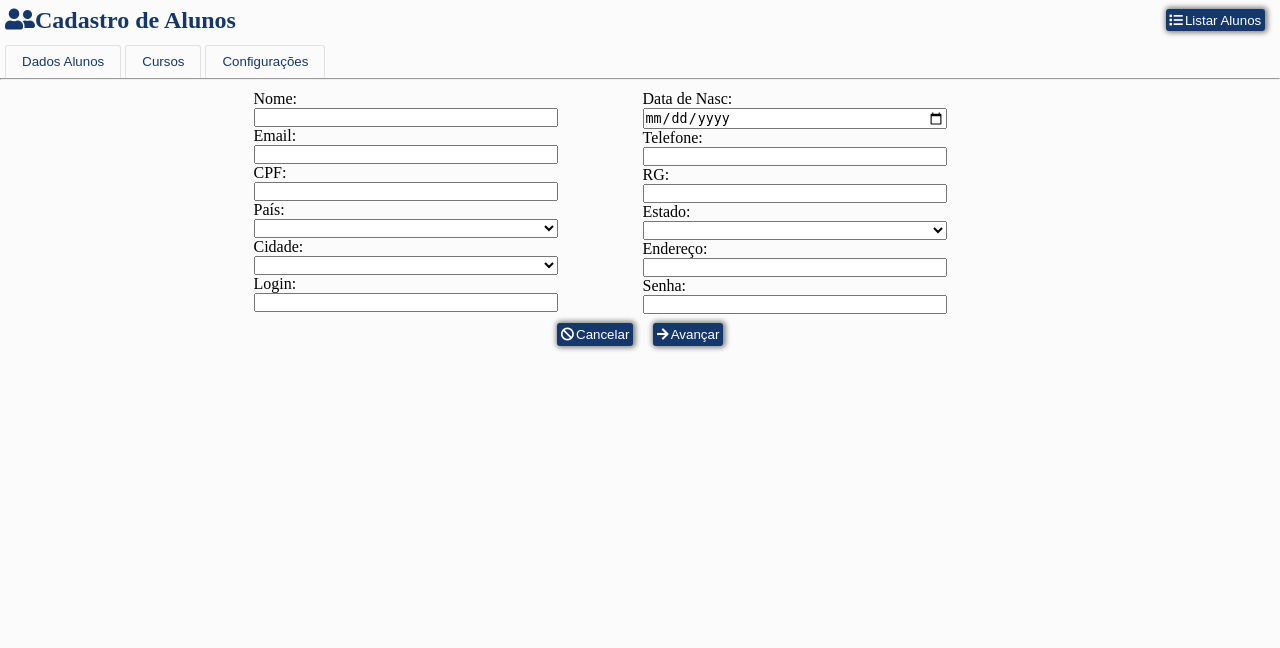
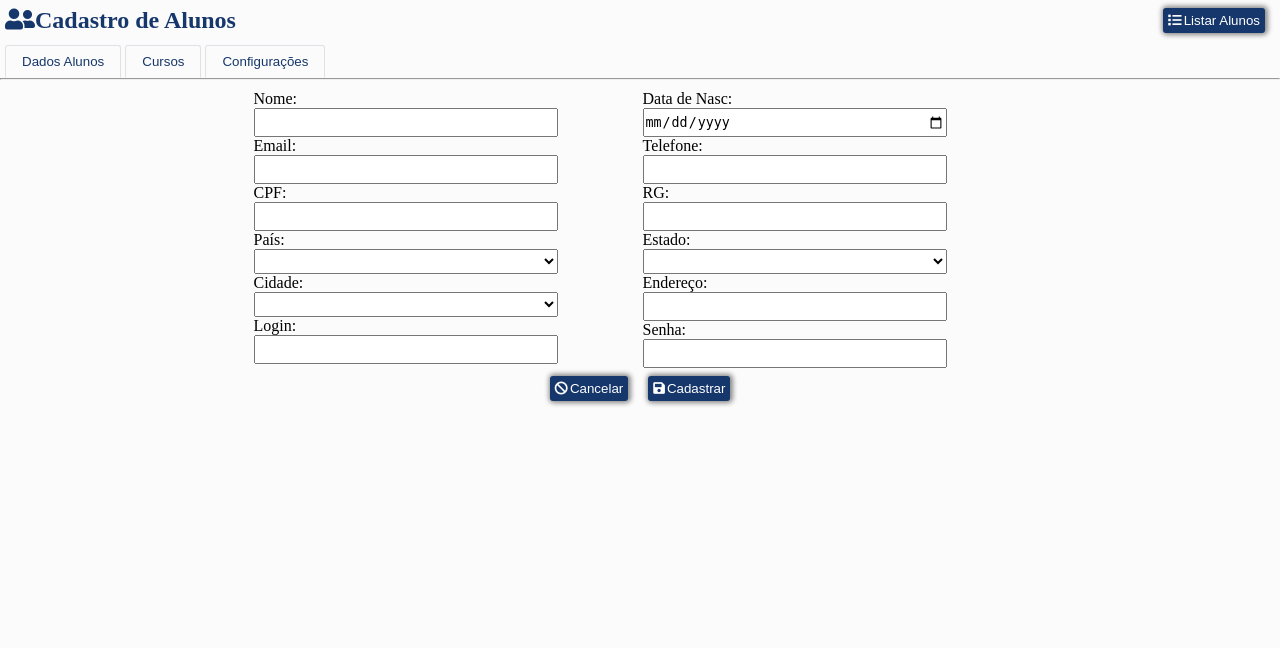
Before and after one commit to caiolimasantos/sistemadecursoathenas, a PHP site: page /pages/cadastro-de-alunos.php in a window 1280 px wide. Shown: the part 64-712 px from the top of the page. Run offline with PHP 8.4, Linux system fonts and the light colour scheme; the visitor is signed in with stand-in values (Sample User, id 1); data that the repository does not hold is empty.

Commit message:
update page de cadastro

```diff
--- a/css/cadastro.css
+++ b/css/cadastro.css
@@ -20,15 +20,14 @@
     color: var(--color-btn);
 }
 #section-btn{
-    display: inline-flex;
+    display: flex;
     justify-content: center;
     height: 5vh;
     align-items: center;
-    margin-bottom: 5px;
 }
 .btncad{
     margin: 10px;
-    padding: 0.3%;
+    padding: 5px;
     border: none;
     border-radius: 3px;
     color: white;
@@ -76,9 +75,11 @@
 }
 .ip{
     width: 300px;
+    height: 25px;
 }
 .select{
     width: 304px;
+    height: 25px;
 }
 .ip:default{
     text-align: center;
--- a/js/scriptcadastro.js
+++ b/js/scriptcadastro.js
@@ -24,17 +24,19 @@ function TabNavagtion() {
         showCurrentTab(target.dataset.id)
     }
 
+
     function listenForChange() {
         html.links.forEach(tab => {
             tab.addEventListener('click', selectTab)
         })
+
     }
 
     function init() {
         hideAllTabContent()
         listenForChange()
         html.content[0].style.display="block";
-        console.log(html.buttom)
+
     }
 
     return {
--- a/pages/cadastro-de-alunos.php
+++ b/pages/cadastro-de-alunos.php
@@ -32,7 +32,7 @@ include_once("../config/config.php");
         </div>
         <hr />
         </div>
-        <form action="" method="post">
+        <form action="../config/cadastro.php" method="post">
             <div class="content">
                 <div id="dados">
                     <!--SECAO DADOS-->
@@ -116,11 +116,11 @@ include_once("../config/config.php");
                 </article>
 
             </div>
+        <section id="section-btn">
+            <button class="btncad" id="cancel" type="reset"><i class="fas fa-ban" style="margin-right: 2px;"></i>Cancelar</button>
+            <button class="btncad" id="avan" type="submit"><i class="fas fa-save" style="margin-right: 2px;"></i>Cadastrar</button>
+        </section>
         </form>
-        <section id="section-btn">
-            <button class="btncad" id="cancel"><i class="fas fa-ban" style="margin-right: 2px;"></i>Cancelar</button>
-            <button class="btncad" id="avan"><i class="fas fa-arrow-right" style="margin-right: 2px;"></i>Avançar</button>
-        </section>
     </main>
     <footer><?php include("../inc/footer.php") ?></footer>
 
```
Also changed, not shown: config/cadastro.php (+20 -0 lines), 1 other file.
